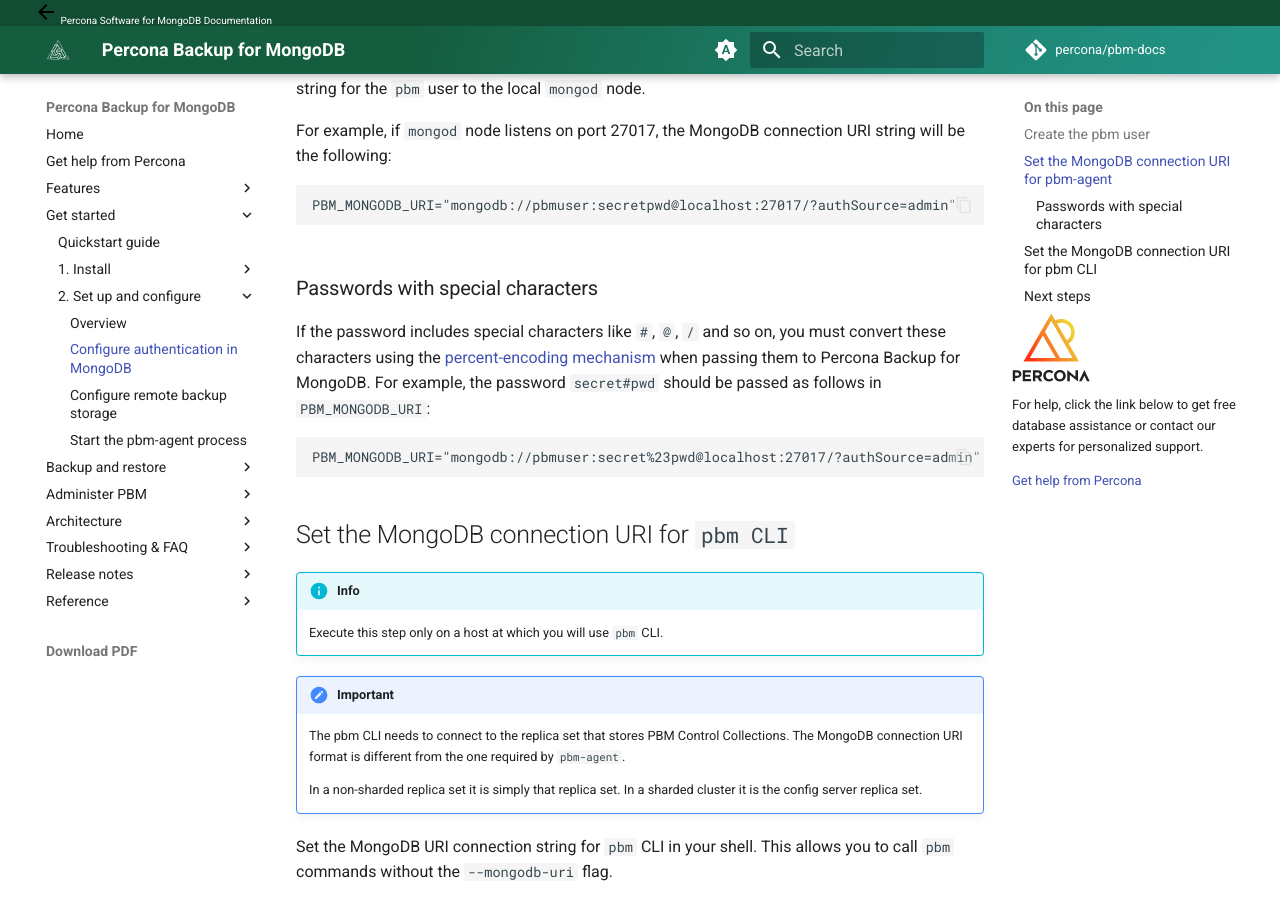
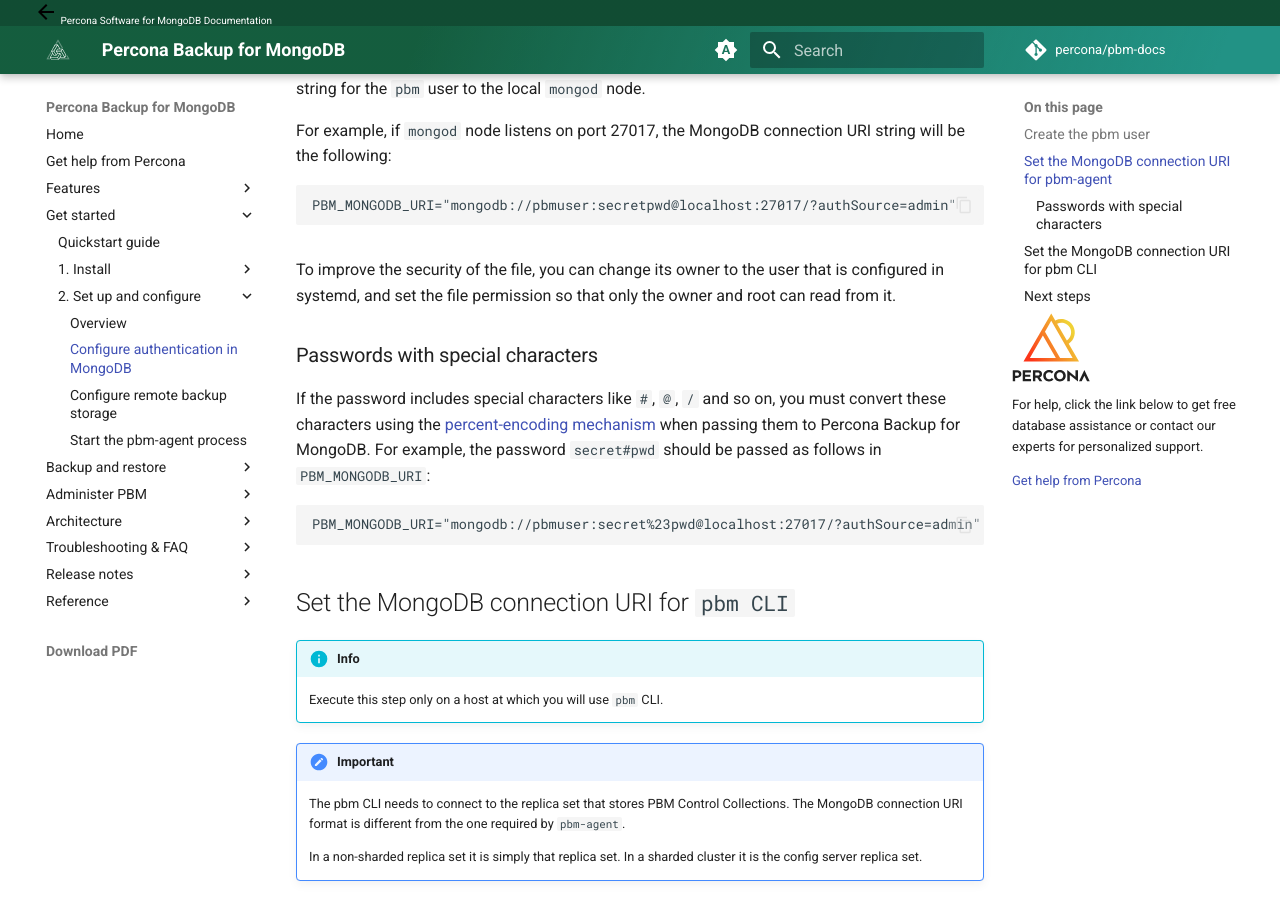
Before and after one commit to percona/pbm-docs, an MkDocs documentation site: the page built from docs/install/configure-authentication.md, in a window 1280 px wide and 900 px high, scrolled down 1933 px. Built offline with MkDocs 1.6.1 and Material for MkDocs 9.7.7, drawn with Linux system fonts in a browser that asks for light colours; nearby versions of some CDN libraries; comment, search, counter and statistics services are not loaded.

Commit message:
Update configure-authentication.md

````diff
--- a/docs/install/configure-authentication.md
+++ b/docs/install/configure-authentication.md
@@ -113,6 +113,7 @@
     ```
     PBM_MONGODB_URI="mongodb://pbmuser:secretpwd@localhost:27017/?authSource=admin"
     ```
+To improve the security of the file, you can change its owner to the user that is configured in systemd, and set the file permission so that only the owner and root can read from it.
 
 ### Passwords with special characters
 
````
